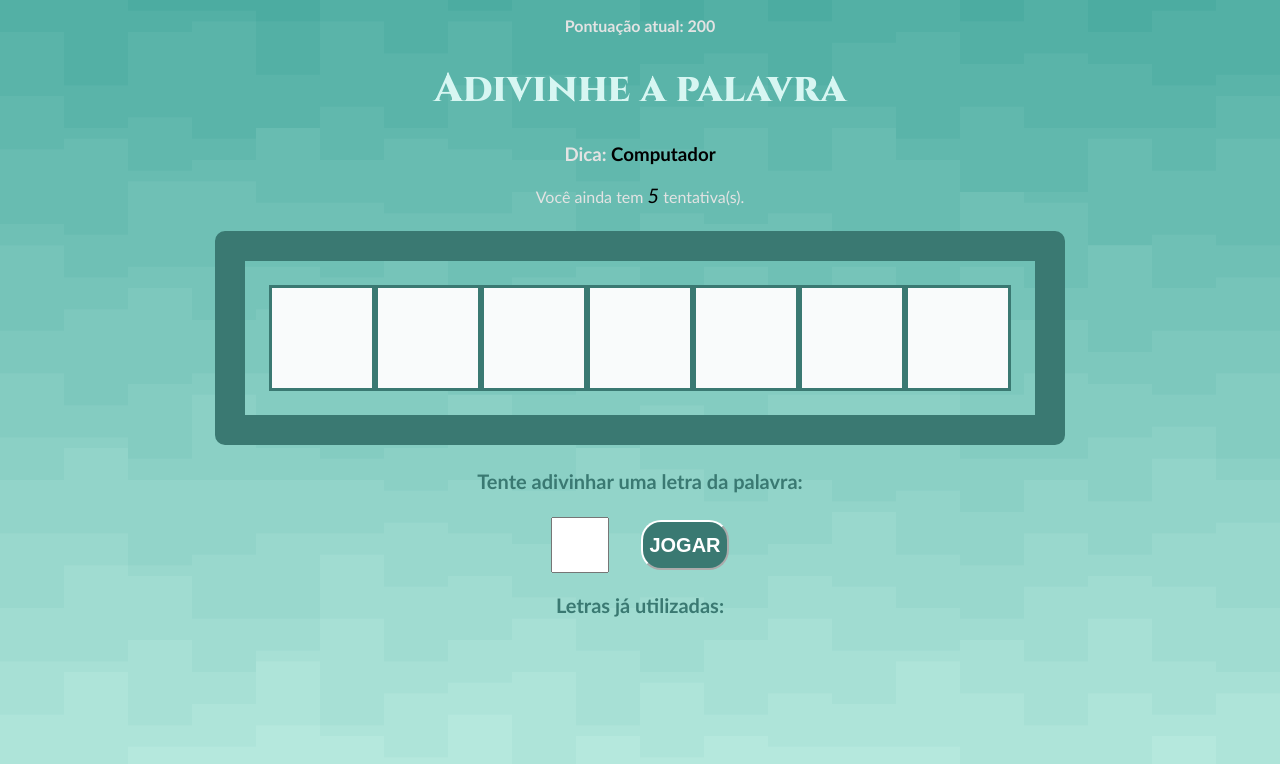
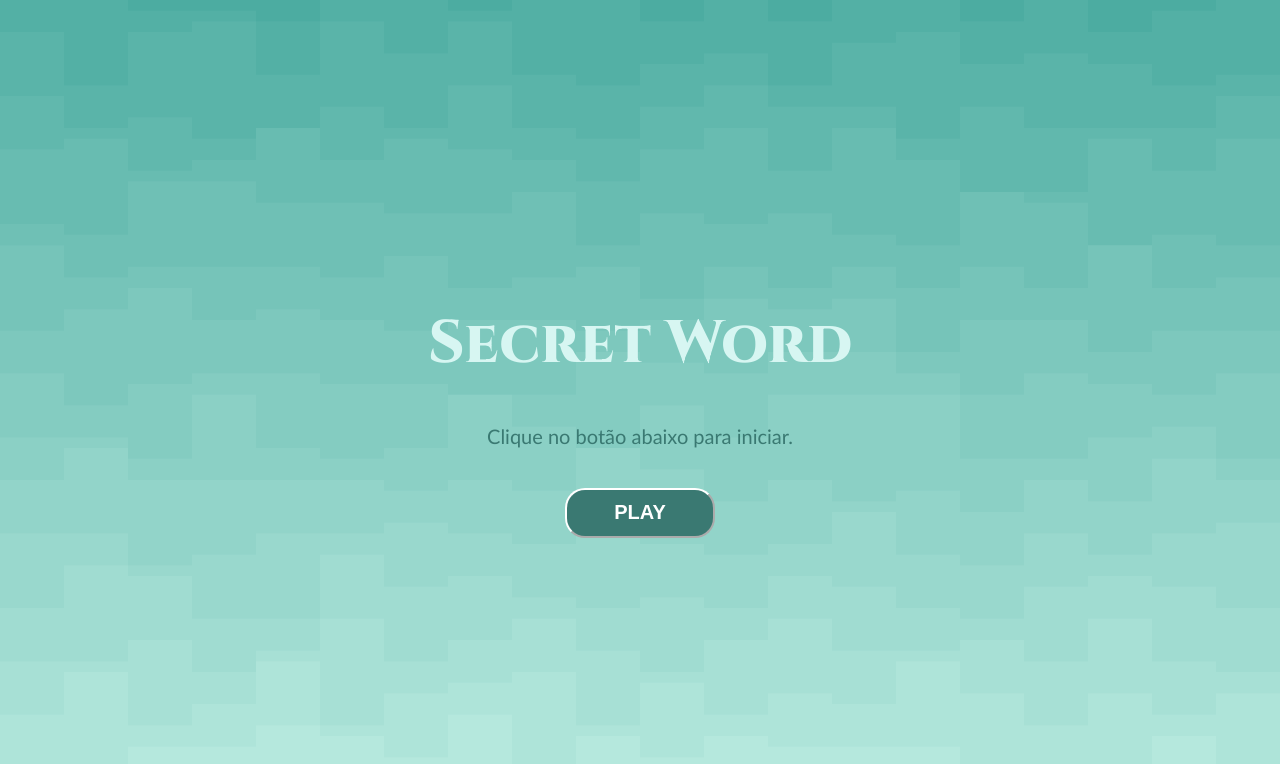
Before and after one commit to jennifermedeiross/secret-word, a React (Create React App) app: page / in a window 1280 px wide. Shown: the top 764 px of the page. Built offline with nearby package versions, Linux system fonts and the light colour scheme.

Commit message:
Melhorias na estilização e correção de erro

```diff
--- a/src/App.js
+++ b/src/App.js
@@ -91,13 +91,13 @@ function App() {
   useEffect(() => {
     const uniqueLetters = [...new Set(letters)];
 
-    if (guessedLetters.length === uniqueLetters.length) {
+    if (guessedLetters.length === uniqueLetters.length && gameStage === stages[1].name) {
 
       setScore((actualScore) => (actualScore += 100));
 
       startGame();
     }
-  }, [guessedLetters, letters, startGame]);
+  }, [guessedLetters, letters, startGame, gameStage]);
 
   const retry = () => {
     setScore(0);
--- a/src/components/StartScreen/index.js
+++ b/src/components/StartScreen/index.js
@@ -5,7 +5,7 @@ const StartScreen = ( { startGame}) => {
     <div className='start'>
       <h1>Secret Word</h1>
       <p>Clique no botão abaixo para iniciar.</p>
-      <button onClick={startGame}>Começar o jogo</button>
+      <button onClick={startGame}>Play</button>
     </div>
   )
 }
```
Also changed, not shown: src/index.css.
